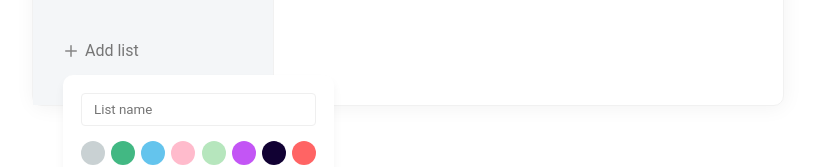
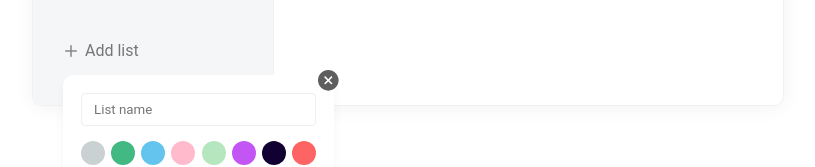
Before and after one commit to dzhygrynyuk/React-TODO, a React (Create React App) app: page / in a window 1280 px wide. Both pictures are taken after a click on the element "Add list". Shown: the part 470-637 px from the top of the page, without its empty margins (232-1047 px from the left). Built offline with nearby package versions, Linux system fonts and the light colour scheme.

Commit message:
AddList component: selectColor and closePopup functional

```diff
--- a/src/components/AddList/index.jsx
+++ b/src/components/AddList/index.jsx
@@ -4,8 +4,11 @@ import Badge from "../Badge";
 
 import './AddList.scss';
 
+import closeSVG from '../../assets/img/close.svg';
+
 const AddListButton = ({colors}) => {
     const [visiblePopup, setVisiblePopup] = useState(false);
+    const [selectedColor, setSelectedColor] = useState(false);
 
     return (
         <div className="add-list">
@@ -25,6 +28,12 @@ const AddListButton = ({colors}) => {
                 ]}
             />
             {visiblePopup && <div className="add-list__popup">
+                <img
+                    onClick={() => setVisiblePopup(false)}
+                    src={closeSVG}
+                    alt="Close button"
+                    className="add-list__popup-close-btn"
+                />
                 <input
                     className="field"
                     type="text"
@@ -32,7 +41,12 @@ const AddListButton = ({colors}) => {
                 />
                 <div className="add-list__popup-colors">
                     {colors.map( color => (
-                        <Badge key={color.id} color={color.name} />
+                        <Badge
+                            onClick={()=> setSelectedColor(color.id)}
+                            key={color.id}
+                            color={color.name}
+                            className={selectedColor === color.id && 'active'}
+                        />
                     ))}
                 </div>
                 <button className="button">Add</button>
--- a/src/components/Badge/index.jsx
+++ b/src/components/Badge/index.jsx
@@ -1,10 +1,11 @@
 import React from "react";
+import classNames from "classnames";
 
 import './Badge.scss';
 
-const Badge = ({color}) => {
+const Badge = ({color, onClick, className}) => {
     return (
-        <i className={`badge badge--${color}`}></i>
+        <i onClick={onClick} className={classNames(className, {[`badge badge--${color}`]:color})}></i>
     );
 }
 
```
